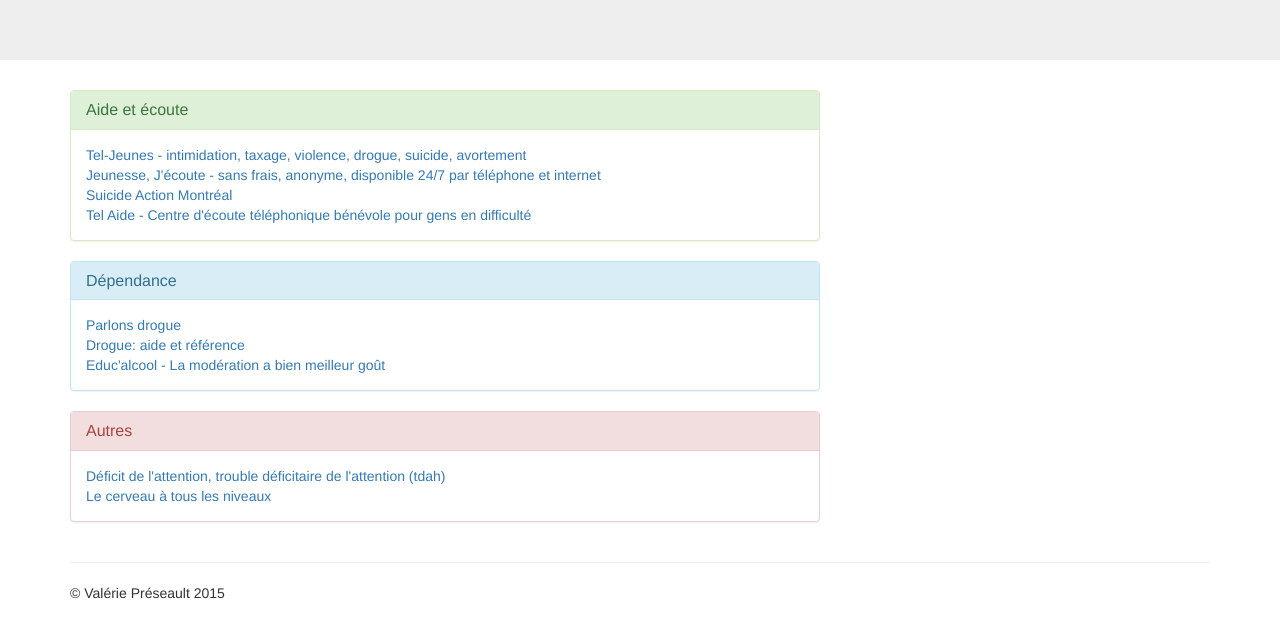
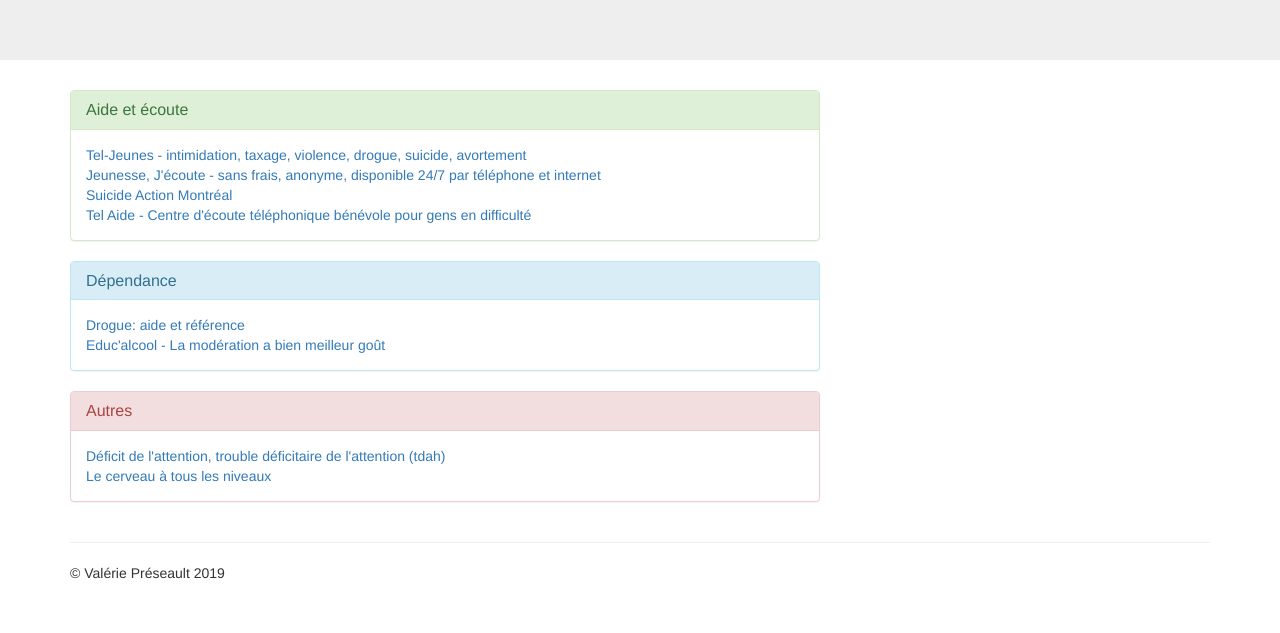
Before and after one commit to valeriepreseault/Web, a plain HTML site: page pages/liens.html in a window 1280 px wide. Shown: the part 276-909 px from the top of the page. Drawn offline with nearby package versions, Linux system fonts and the light colour scheme.

Commit message:
Update liens.html

```diff
--- a/pages/liens.html
+++ b/pages/liens.html
@@ -82,8 +82,6 @@
               <h3 class="panel-title">Dépendance</h3>
             </div>
             <div class="panel-body">
-              <a target ="_blank" href="http://www.parlonsdrogue.com">Parlons drogue</a>
-              <br>
               <a target ="_blank" href="http://www.drogue-aidereference.qc.ca/">Drogue: aide et référence</a>
               <br>
               <a target ="_blank" href="http://educalcool.qc.ca/">Educ'alcool - La modération a bien meilleur goût</a>
@@ -105,7 +103,7 @@
       <hr>
 
       <footer>
-        <p>&copy; Valérie Préseault 2015</p>
+        <p>&copy; Valérie Préseault 2019</p>
       </footer>
     </div> <!-- /container -->
 
```
